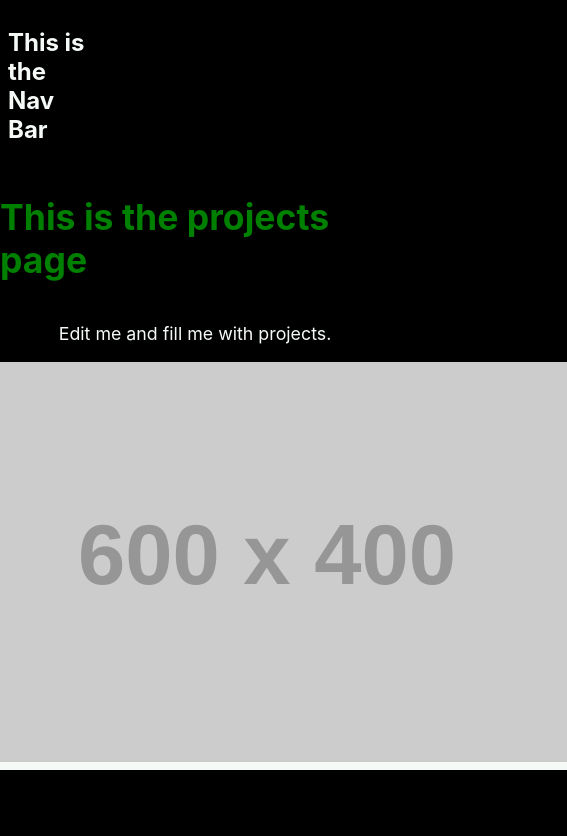
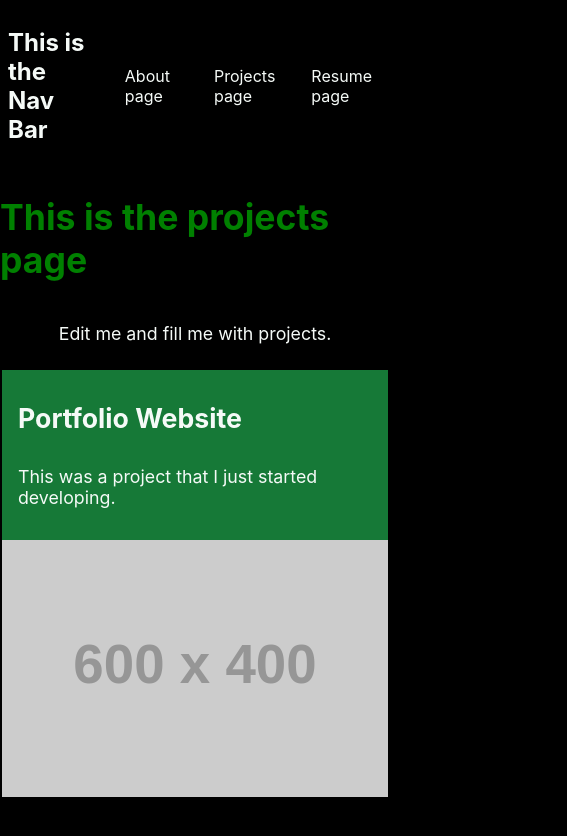
Before and after one commit to Bunji75/githubpage, a React (Create React App) app: page /#/ in a window 390 px wide. Shown: the top 836 px of the page, 567 px wide, since content can reach past the window. Built offline with nearby package versions, Linux system fonts and the light colour scheme.

Commit message:
Updated styling and layout on Display cards and Nav

```diff
--- a/src/components/DisplayCard.css
+++ b/src/components/DisplayCard.css
@@ -1,8 +1,24 @@
-.displayCard {
-  justify-content: left;
-  background-color: var(--secondary);
-  display: flex;
-  box-shadow: 0.5rem 0.5rem;
+@media (min-width: 900px) {
+  .displayCard {
+    justify-content: left;
+    background-color: var(--secondary);
+    display: flex;
+    box-shadow: 0.5rem 0.5rem;
+    margin: 1rem;
+  }
+}
+
+@media (max-width: 899px) {
+  .displayCard {
+    justify-content: right;
+    background-color: var(--secondary);
+    display: grid;
+    margin: 0.5rem;
+  }
+
+  .cardImg {
+    width: 99vw;
+  }
 }
 
 .cardH1 {
--- a/src/components/DisplayCard.js
+++ b/src/components/DisplayCard.js
@@ -17,7 +17,7 @@ export default function DisplayCard() {
           {projects.description}
         </p>
       </span>
-      <img src={projects.imageUrl} alt="Project image" />
+      <img className="cardImg" src={projects.imageUrl} alt="Project thumbnail" />
     </div>
   );
 }
--- a/src/components/Navigation.css
+++ b/src/components/Navigation.css
@@ -1,10 +1,8 @@
 .Nav {
-  colour: var(--text);
+  color: var(--text);
   background: var(--background);
 }
 
-.Nav-header {
-}
 
 .NavigationList {
   display: flex;
@@ -29,7 +27,7 @@
 
 .NavItem a:link {
   text-decoration: none;
-  color: var(--background);
+  color: var(--text);
   padding: 10px;
   transition: all 0.2s ease-in;
 }
--- a/src/components/Navigation.js
+++ b/src/components/Navigation.js
@@ -11,13 +11,13 @@ function Navigation() {
             <h1>This is the Nav Bar</h1>
           </li>
           <li className="NavItem">
-            <a href="githubpages/#/About" className="NavItem">About page</a>
+            <a href="/#/About" className="NavItem">About page</a>
           </li>
           <li className="NavItem">
-            <a href="githubpage/">Projects page</a>
+            <a href="/">Projects page</a>
           </li>
           <li className="NavItem" i>
-            <a href="githubpage/#/Resume">Resume page</a>
+            <a href="/#/Resume">Resume page</a>
           </li>
         </ul>
 
```
